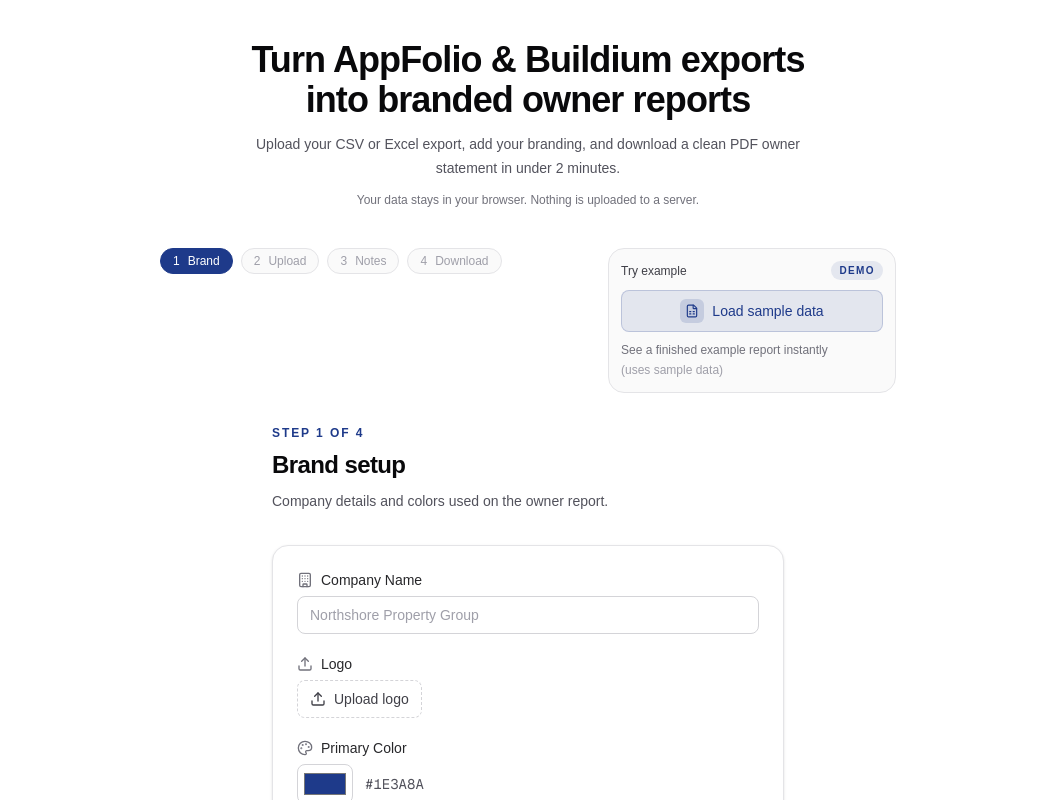
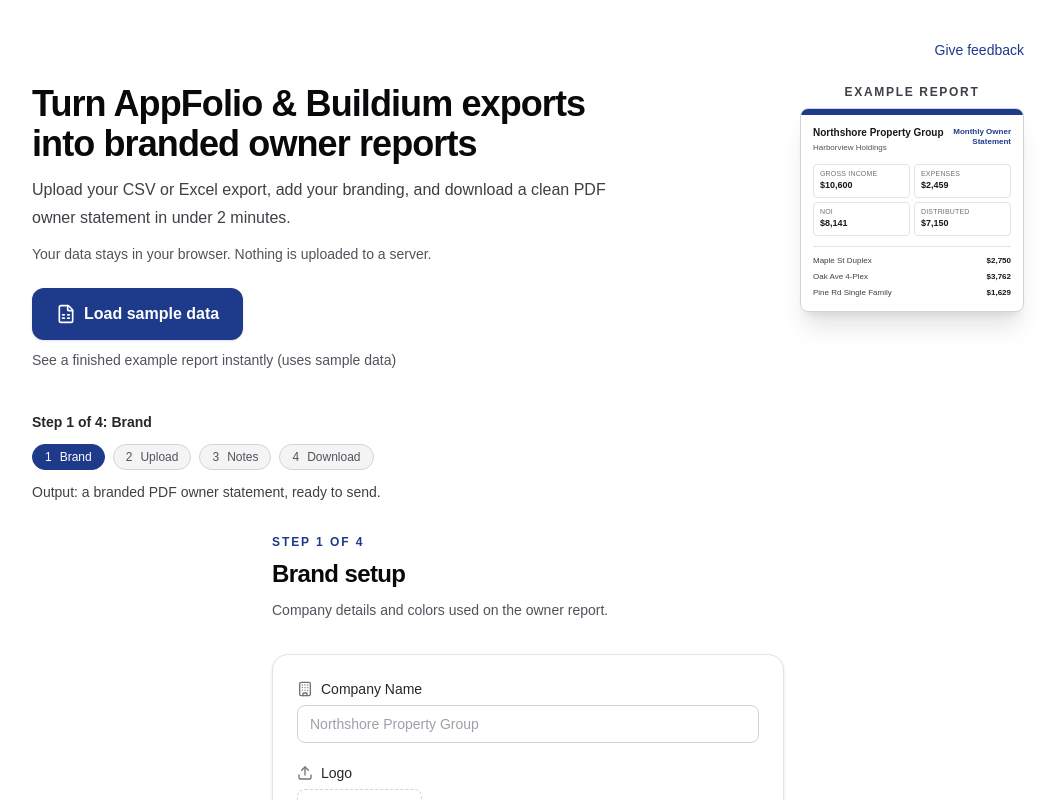
Before and after one commit to SharmaDhirendr/owner-report-studio, a Next.js app: page / in a window 1280 px wide. Shown: the top 800 px of the page, without its empty margins (112-1167 px from the left). Built offline with nearby package versions, Linux system fonts and the light colour scheme.

Commit message:
Polish landing experience for first-time users

```diff
--- a/src/app/page.tsx
+++ b/src/app/page.tsx
@@ -42,6 +42,8 @@ const emptyBrand: BrandSettings = {
 };
 
 const money = new Intl.NumberFormat('en-US', { style: 'currency', currency: 'USD' });
+const CONTACT_EMAIL = 'your-email@example.com';
+const FEEDBACK_MAILTO = `mailto:${CONTACT_EMAIL}?subject=${encodeURIComponent('Owner Report Feedback')}`;
 
 export default function HomePage() {
   const [currentStep, setCurrentStep] = useState<WizardStep>(1);
@@ -97,22 +99,50 @@ export default function HomePage() {
   }
 
   return (
-    <main className="mx-auto flex w-full max-w-3xl flex-1 flex-col px-4 py-10">
-      <header className="mb-10 text-center">
+    <main className="mx-auto flex w-full max-w-5xl flex-1 flex-col px-4 py-10">
+      <div className="mb-6 flex justify-end">
+        <a
+          href={FEEDBACK_MAILTO}
+          className="text-sm font-medium text-[#1E3A8A] underline-offset-2 hover:underline dark:text-[#93C5FD]"
+        >
+          Give feedback
+        </a>
+      </div>
+      <header className="mb-10 flex flex-col items-center gap-8 lg:flex-row lg:items-start lg:justify-between">
+        <div className="max-w-xl text-center lg:text-left">
           <h1 className="text-3xl font-semibold tracking-tight text-balance text-zinc-950 sm:text-4xl dark:text-zinc-50">
             Turn AppFolio & Buildium exports into branded owner reports
           </h1>
-        <p className="mx-auto mt-3 max-w-xl text-sm leading-6 text-pretty text-zinc-600 dark:text-zinc-400">
+          <p className="mt-3 text-base leading-7 text-pretty text-zinc-700 dark:text-zinc-200">
             Upload your CSV or Excel export, add your branding, and download a clean PDF owner
             statement in under 2 minutes.
           </p>
-        <p className="mt-3 text-xs text-zinc-500 dark:text-zinc-400">
+          <p className="mt-3 text-sm text-zinc-600 dark:text-zinc-300">
             Your data stays in your browser. Nothing is uploaded to a server.
           </p>
+          {currentStep < 4 ? (
+            <div className="mt-6">
+              <button
+                type="button"
+                onClick={loadSampleReport}
+                className="inline-flex items-center justify-center gap-2 rounded-xl bg-[#1E3A8A] px-6 py-3.5 text-base font-semibold text-white shadow-sm transition hover:bg-[#1E40AF]"
+              >
+                <FileSpreadsheet className="size-5" aria-hidden="true" />
+                Load sample data
+              </button>
+              <p className="mt-2 text-sm leading-6 text-zinc-600 dark:text-zinc-300">
+                See a finished example report instantly (uses sample data)
+              </p>
+            </div>
+          ) : null}
+        </div>
+        <ExampleReportPreview />
       </header>
-      <div className="mb-8 flex flex-col gap-4 sm:flex-row sm:items-start sm:justify-between">
-        <div>
-          <ol className="flex flex-wrap gap-2">
+      <div className="mb-8">
+        <p className="text-sm font-semibold text-zinc-800 dark:text-zinc-100">
+          Step {currentStep} of 4: {STEPS.find((step) => step.id === currentStep)?.label}
+        </p>
+        <ol className="mt-3 flex flex-wrap gap-2">
           {STEPS.map((step) => {
             const active = step.id === currentStep;
             const complete = step.id < currentStep;
@@ -123,8 +153,8 @@ export default function HomePage() {
                   active
                     ? 'border-[#1E3A8A] bg-[#1E3A8A] text-white'
                     : complete
-                        ? 'border-zinc-300 bg-white text-zinc-700 dark:border-zinc-700 dark:bg-zinc-900 dark:text-zinc-200'
-                        : 'border-zinc-200 bg-zinc-50 text-zinc-400 dark:border-zinc-800 dark:bg-zinc-950 dark:text-zinc-500'
+                      ? 'border-zinc-300 bg-white text-zinc-800 dark:border-zinc-600 dark:bg-zinc-900 dark:text-zinc-100'
+                      : 'border-zinc-300 bg-zinc-100 text-zinc-600 dark:border-zinc-600 dark:bg-zinc-900 dark:text-zinc-300'
                 }`}
               >
                 <span>{step.id}</span>
@@ -133,39 +163,17 @@ export default function HomePage() {
             );
           })}
         </ol>
+        <p className="mt-3 text-sm text-zinc-700 dark:text-zinc-200">
+          Output: a branded PDF owner statement, ready to send.
+        </p>
         {currentStep > 1 ? (
           <button
             type="button"
             onClick={startOver}
-              className="mt-3 text-xs font-medium text-zinc-500 underline-offset-2 hover:text-zinc-800 hover:underline dark:text-zinc-400 dark:hover:text-zinc-200"
+            className="mt-3 text-sm font-medium text-zinc-600 underline-offset-2 hover:text-zinc-950 hover:underline dark:text-zinc-300 dark:hover:text-white"
           >
             Start over
           </button>
-          ) : null}
-        </div>
-        {currentStep < 4 ? (
-          <div className="w-full rounded-2xl border border-zinc-200 bg-zinc-50 p-3 sm:w-72 dark:border-zinc-800 dark:bg-zinc-900/80">
-            <div className="flex items-center justify-between gap-3">
-              <p className="text-xs font-medium text-zinc-700 dark:text-zinc-200">Try example</p>
-              <span className="rounded-full bg-[#1E3A8A]/10 px-2 py-0.5 text-[10px] font-semibold tracking-[0.14em] text-[#1E3A8A] uppercase dark:bg-[#1E3A8A]/30 dark:text-[#BFDBFE]">
-                Demo
-              </span>
-            </div>
-            <button
-              type="button"
-              onClick={loadSampleReport}
-              className="mt-2.5 inline-flex w-full items-center justify-center gap-2 rounded-lg border border-[#1E3A8A]/20 bg-[#1E3A8A]/10 px-3 py-2 text-sm font-medium text-[#1E3A8A] transition hover:bg-[#1E3A8A]/15 dark:border-[#93C5FD]/20 dark:bg-[#1E3A8A]/35 dark:text-[#DBEAFE] dark:hover:bg-[#1E3A8A]/50"
-            >
-              <span className="flex size-6 items-center justify-center rounded-md bg-[#1E3A8A]/15 dark:bg-white/10">
-                <FileSpreadsheet className="size-3.5" aria-hidden="true" />
-              </span>
-              Load sample data
-            </button>
-            <p className="mt-2 text-xs leading-5 text-zinc-500 dark:text-zinc-400">
-              See a finished example report instantly
-              <span className="block text-zinc-400 dark:text-zinc-500">(uses sample data)</span>
-            </p>
-          </div>
         ) : null}
       </div>
 
@@ -212,7 +220,67 @@ export default function HomePage() {
           onStartOver={startOver}
         />
       ) : null}
+      <footer className="mt-16 border-t border-zinc-200 pt-6 text-sm text-zinc-700 dark:border-zinc-800 dark:text-zinc-300">
+        Built by [Your Name] ·{' '}
+        <a href={`mailto:${CONTACT_EMAIL}`} className="font-medium text-[#1E3A8A] hover:underline dark:text-[#93C5FD]">
+          {CONTACT_EMAIL}
+        </a>
+      </footer>
     </main>
+  );
+}
+
+function ExampleReportPreview() {
+  const figures = [
+    ['Gross income', '$10,600'],
+    ['Expenses', '$2,459'],
+    ['NOI', '$8,141'],
+    ['Distributed', '$7,150'],
+  ];
+  const properties = [
+    ['Maple St Duplex', '$2,750'],
+    ['Oak Ave 4-Plex', '$3,762'],
+    ['Pine Rd Single Family', '$1,629'],
+  ];
+
+  return (
+    <figure className="w-full max-w-56 shrink-0">
+      <figcaption className="mb-2 text-center text-xs font-semibold tracking-[0.14em] text-zinc-700 uppercase dark:text-zinc-200">
+        Example report
+      </figcaption>
+      <div className="overflow-hidden rounded-lg border border-zinc-300 bg-white text-zinc-900 shadow-xl dark:border-zinc-600">
+        <div className="h-1.5 bg-[#1E3A8A]" />
+        <div className="space-y-2.5 p-3">
+          <div className="flex items-start justify-between gap-2">
+            <div>
+              <p className="text-[10px] leading-tight font-bold">Northshore Property Group</p>
+              <p className="mt-0.5 text-[8px] text-zinc-600">Harborview Holdings</p>
+            </div>
+            <p className="text-right text-[8px] leading-tight font-semibold text-[#1E3A8A]">
+              Monthly Owner
+              <br />
+              Statement
+            </p>
+          </div>
+          <div className="grid grid-cols-2 gap-1">
+            {figures.map(([label, value]) => (
+              <div key={label} className="rounded border border-zinc-200 px-1.5 py-1">
+                <p className="text-[7px] tracking-wide text-zinc-500 uppercase">{label}</p>
+                <p className="text-[9px] font-semibold">{value}</p>
+              </div>
+            ))}
+          </div>
+          <div className="space-y-1 border-t border-zinc-200 pt-2">
+            {properties.map(([name, noi]) => (
+              <div key={name} className="flex items-center justify-between gap-2 text-[8px]">
+                <span className="truncate text-zinc-700">{name}</span>
+                <span className="font-semibold">{noi}</span>
+              </div>
+            ))}
+          </div>
+        </div>
+      </div>
+    </figure>
   );
 }
 
```
Lines whose indentation alone changed are shown as unchanged.
